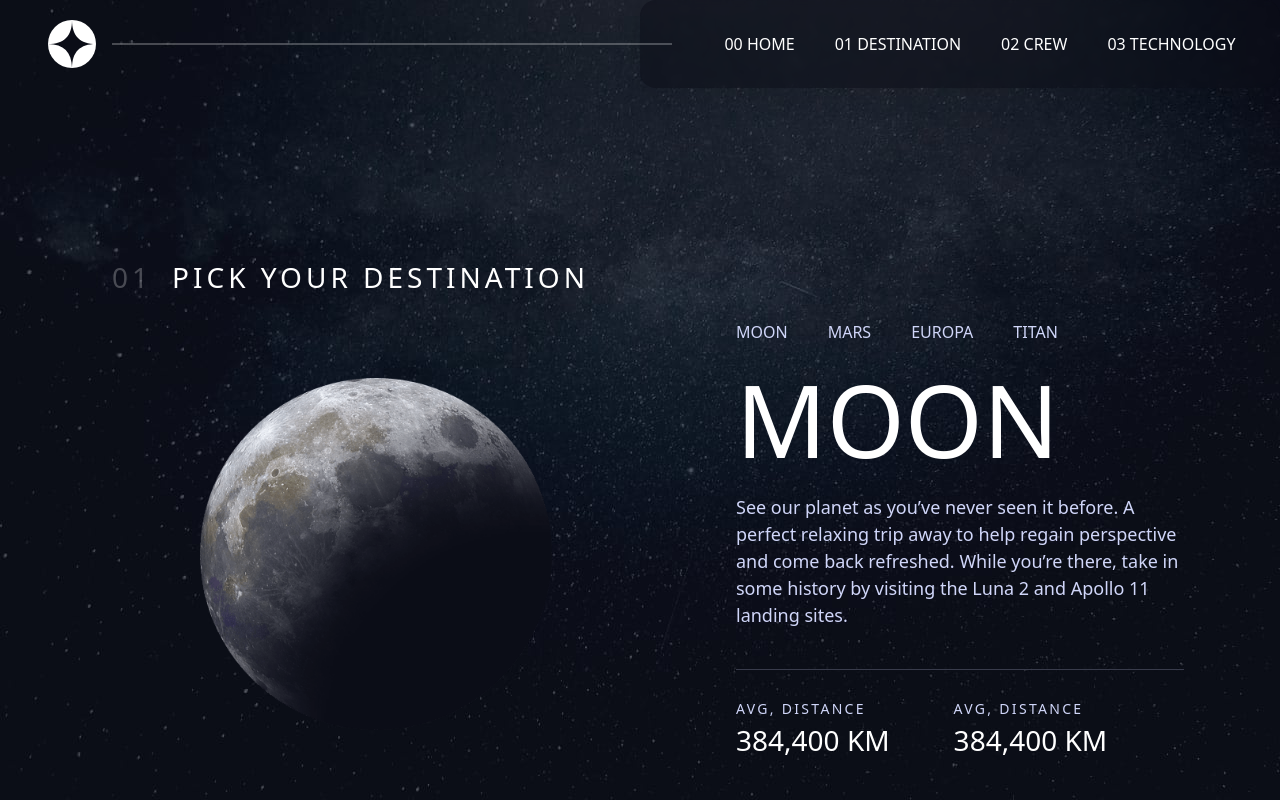
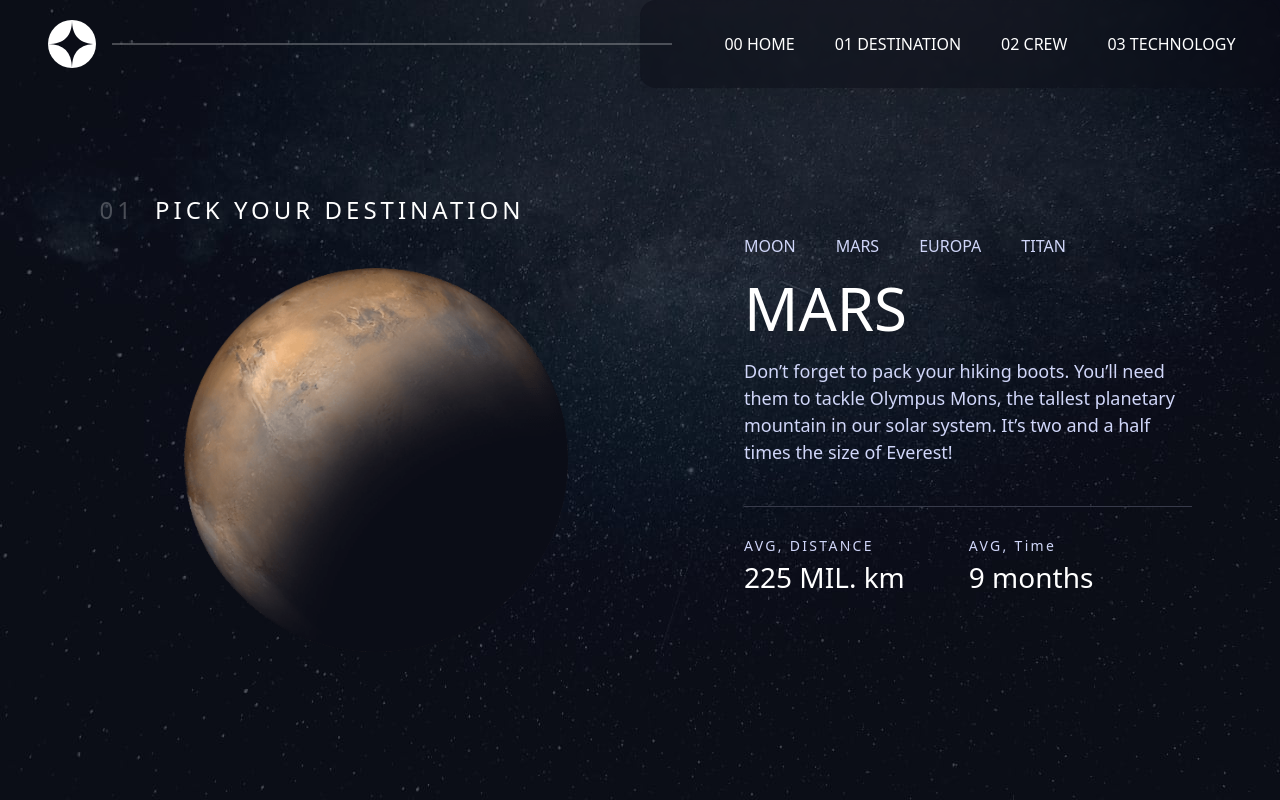
Before and after one commit to ImArnoldDCODES/space-dash, a React app: page /destination in a window 1280 px wide. Built offline with nearby package versions, Linux system fonts and the light colour scheme; the HTML template or start-up script is replaced by a standard one.

Commit message:
fixed destination

```diff
--- a/src/pages/destination.jsx
+++ b/src/pages/destination.jsx
@@ -1,108 +1,133 @@
-import { useState, useEffect } from "react";
-import Moon from "../assets/destination/image-moon.png";
+import React, { useState, useEffect } from "react";
+import moon from "../assets/destination/image-moon.png";
+import mars from "../assets/destination/image-mars.png";
+import europa from "../assets/destination/image-europa.png";
+import titan from "../assets/destination/image-titan.png";
+
+const planets = [
+  {
+    id: 1,
+    name: "MOON",
+    description:
+      " See our planet as you’ve never seen it before. A perfect relaxing trip away to help regain perspective and come back refreshed. While you’re there, take in some history by visiting the Luna 2 and Apollo 11 landing sites.",
+    image: moon,
+    distance: "384,400 km",
+    time: "3 days",
+  },
+  {
+    id: 2,
+    name: "MARS",
+    description:
+      "Don’t forget to pack your hiking boots. You’ll need them to tackle Olympus Mons, the tallest planetary mountain in our solar system. It’s two and a half times the size of Everest!",
+    image: mars,
+    distance: "225 MIL. km",
+    time: "9 months",
+  },
+  {
+    id: 3,
+    name: "EUROPA",
+    description:
+      "The smallest of the four Galilean moons orbiting Jupiter, Europa is a winter lover’s dream. With an icy surface, it’s perfect for a bit of ice skating, curling, hockey, or simple relaxation in your snug wintery cabin.",
+    image: europa,
+    distance: "628 MIL. km",
+    time: "3 years",
+  },
+  {
+    id: 4,
+    name: "TITAN",
+    description:
+      "The smallest of the four Galilean moons orbiting Jupiter, Europa is a winter lover’s dream. With an icy surface, it’s perfect for a bit of ice skating, curling, hockey, or simple relaxation in your snug wintery cabin.",
+    image: titan,
+    distance: "1.6 BIL. km",
+    time: "7 years",
+  },
+];
+
+const links = [
+  { id: 1, name: "MOON" },
+  { id: 2, name: "MARS" },
+  { id: 3, name: "EUROPA" },
+  { id: 4, name: "TITAN" },
+];
 
 const Destination = () => {
-  // const [view, setView] = useState({
-  //   moon: false,
-  //   mars: false,
-  //   europa: false,
-  //   titan: false,
-  // });
+  const [index, setIndex] = React.useState(0);
 
-  const [moon, setMoon] = useState(true);
-  const [mars, setMars] = useState(false);
-  const [europa, setEuropa] = useState(false);
-  const [titan, setTitan] = useState(false);
-
-  const switchMoon = () => {
-    setMoon(true);
-    setMars(false);
+  const nextSlide = () => {
+    const isFirst = index === planets.length - 1;
+    const newSlide = isFirst ? 0 : index + 1;
+    setIndex(newSlide);
   };
-  const switchMars = () => {
-    setMoon(false);
-    setMars(!mars);
+  const prevSlide = () => {
+    const isLast = index === 0;
+    const newSlide = isLast ? planets.length - 1 : index - 1;
+    setIndex(newSlide);
   };
 
+  React.useEffect(() => {
+    const time = setTimeout(() => {
+      nextSlide();
+    }, 5000);
+    return () => clearTimeout(time);
+  }, [index]);
+
+  const gotToSlide = (slideIndex) => {
+    setIndex(slideIndex);
+  };
   return (
     <div className="h-[100vh] w-[100vw] overflow-x-hidden desitination-page">
-      <div className="flex h-[100%] m-auto mt-12">
-        <div className="basis-[50%] m-auto text-start mt-[13rem] pl-[7rem]">
-          <h4 className="text-[28px] text-[#fff] leading-normal tracking-[4px]">
+      <div className="grid lg:grid-cols-2 gap-8 m-auto mt-[12rem] ">
+        <div className=" m-auto text-start  ">
+          <h4 className="text-2xl text-center text-[#fff] leading-normal tracking-[4px]">
             <span className="opacity-[0.25] mr-5">01</span>
             PICK YOUR DESTINATION
           </h4>
           <img
-            src={Moon}
+            src={planets[index].image}
             alt=""
             width={100}
             height={100}
-            className="m-auto h-[22rem] w-[22rem] mt-20"
+            className="lg:ml-[8rem] w-[24rem] my-10 mx-auto"
           />
         </div>
-        <div className={"basis-[50%] m-auto mt-[17rem]"}>
+        <div className=" m-auto  ">
           <div className="flex flex-col w-fit m-auto">
-            <ul className="flex text-[#D0D6F9] gap-10 text-[16px] font-[400] cursor-pointer">
-              <li onClick={switchMoon}>MOON</li>
-              <li onClick={switchMars}>MARS</li>
-              <li onClick={() => setEuropa(true)}>EUROPA</li>
-              <li onClick={() => setTitan(true)}>TITAN</li>
+            <ul className="flex text-[#D0D6F9] gap-10 text-[16px] font-[400] cursor-pointer mx-auto lg:mx-0">
+              {links.map((link, index) => {
+                return (
+                  <li key={link.id} onClick={() => gotToSlide(index)}>
+                    {link.name}
+                  </li>
+                );
+              })}
             </ul>
 
-            <div className={moon ? "block" : "hidden"}>
-              <h4 className="text-[#fff] leading-normal text-[100px]">MOON</h4>
+            <div className="text-center lg:text-left">
+              <h4 className="text-white leading-normal my-5 text-5xl md:text-6xl">
+                {planets[index].name}
+              </h4>
               <p className="text-[#D0D6F9] text-[18px] leading-normal w-[28rem]">
-                See our planet as you’ve never seen it before. A perfect
-                relaxing trip away to help regain perspective and come back
-                refreshed. While you’re there, take in some history by visiting
-                the Luna 2 and Apollo 11 landing sites.
+                {planets[index].description}
               </p>
               <hr className="w-[100%] mt-10 border-[#383B4B]" />
-              <div className="flex gap-16 mt-7">
+              <div className="md:flex justify-center lg:justify-start gap-16 my-7">
                 <span>
                   <h5 className="text-[14px] text-[#D0D6F9] tracking-[2.3px] leading-normal">
                     AVG, DISTANCE
                   </h5>
-                  <h3 className="text-[#fff] text-[28px] leading-normal">
-                    384,400 KM
+                  <h3 className="text-[#fff] mb-6 text-[28px] leading-normal">
+                    {planets[index].distance}
                   </h3>
                 </span>
                 <span>
                   <h5 className="text-[14px] text-[#D0D6F9] tracking-[2.3px] leading-normal">
-                    AVG, DISTANCE
+                    AVG, Time
                   </h5>
                   <h3 className="text-[#fff] text-[28px] leading-normal">
-                    384,400 KM
+                    {planets[index].time}
                   </h3>
                 </span>
               </div>
-            </div>
-          </div>
-
-          <div className={mars ? "block border-2 border-[#fff] w-fit m-auto" : "hidden"}>
-            <h4 className="text-[#fff] leading-normal text-[100px]">MARS</h4>
-            <p className="text-[#D0D6F9] text-[18px] leading-normal w-[28rem]">
-              Don’t forget to pack your hiking boots. You’ll need them to tackle
-              Olympus Mons, the tallest planetary mountain in our solar system.
-              It’s two and a half times the size of Everest!
-            </p>
-            <hr className="w-[100%] mt-10 border-[#383B4B]" />
-            <div className="flex gap-16 mt-7">
-              <span>
-                <h5 className="text-[14px] text-[#D0D6F9] tracking-[2.3px] leading-normal">
-                  AVG, DISTANCE
-                </h5>
-                <h3 className="text-[#fff] text-[28px] leading-normal">
-                  225 MIL. KM
-                </h3>
-              </span>
-              <span>
-                <h5 className="text-[14px] text-[#D0D6F9] tracking-[2.3px] leading-normal">
-                  AVG, DISTANCE
-                </h5>
-                <h3 className="text-[#fff] text-[28px] leading-normal">
-                  9 MONTHS
-                </h3>
-              </span>
             </div>
           </div>
         </div>
```
